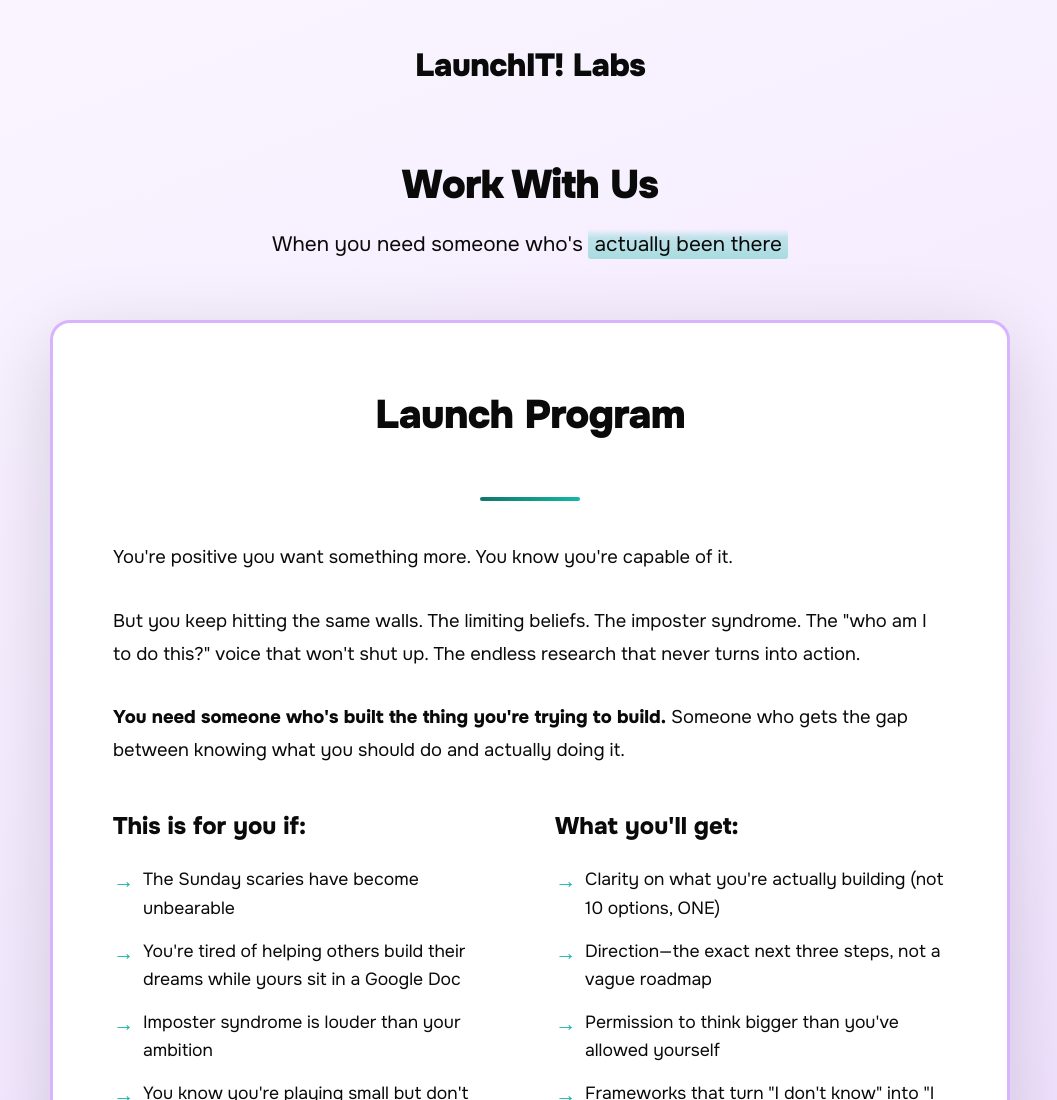
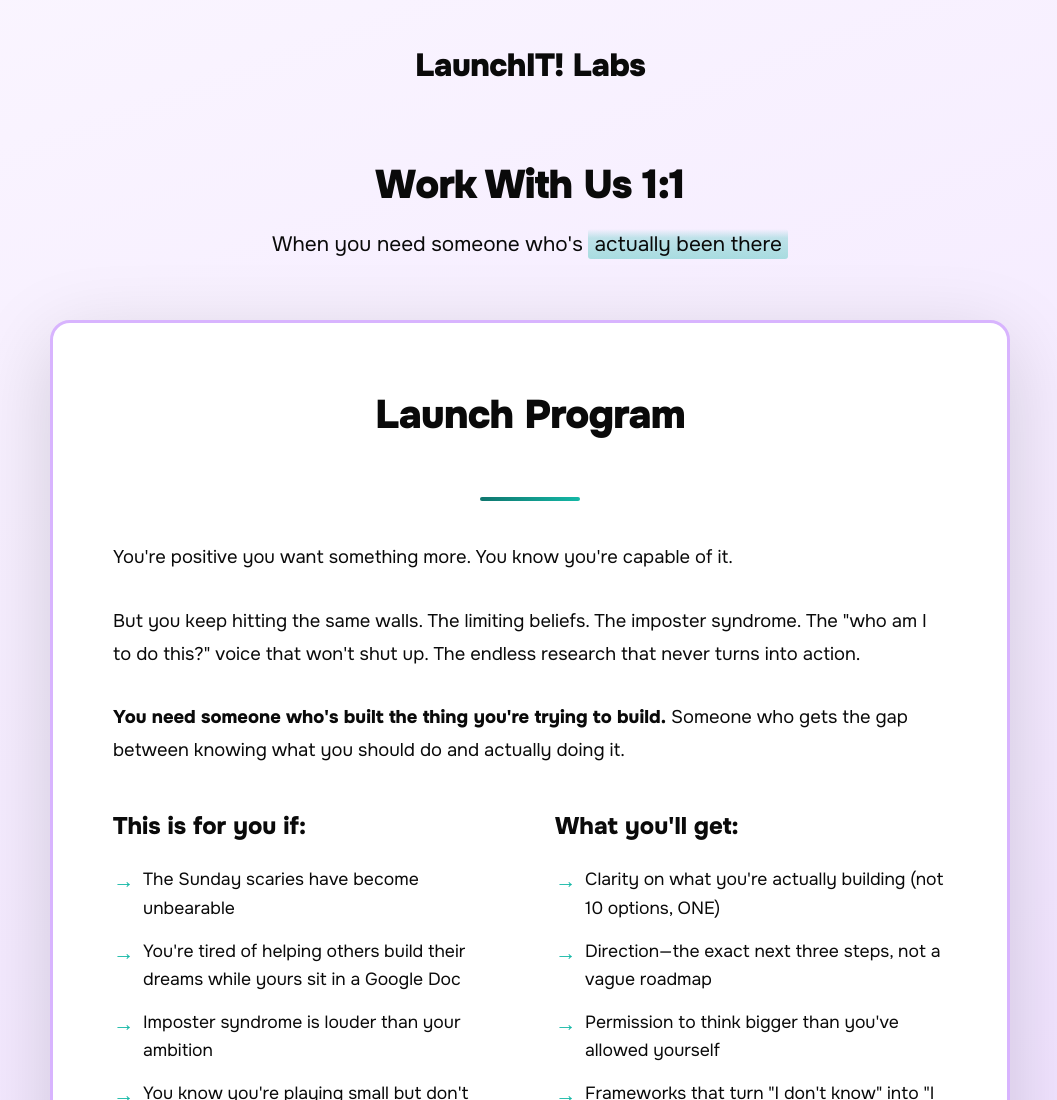
Before and after one commit to jakewolpert/LaunchIT-, a plain HTML site: page services.html in a window 1280 px wide. Shown: the top 1100 px of the page, without its empty margins (110-1167 px from the left). Drawn offline with Linux system fonts and the light colour scheme.

Commit message:
Update services.html

```diff
--- a/services.html
+++ b/services.html
@@ -306,7 +306,7 @@
     </div>
 
     <div class="hero">
-        <h1 class="hero-title">Work With Us</h1>
+        <h1 class="hero-title">Work With Us 1:1</h1>
         <p class="hero-subtitle">When you need someone who's <span class="highlight">actually been there</span></p>
     </div>
 
```
